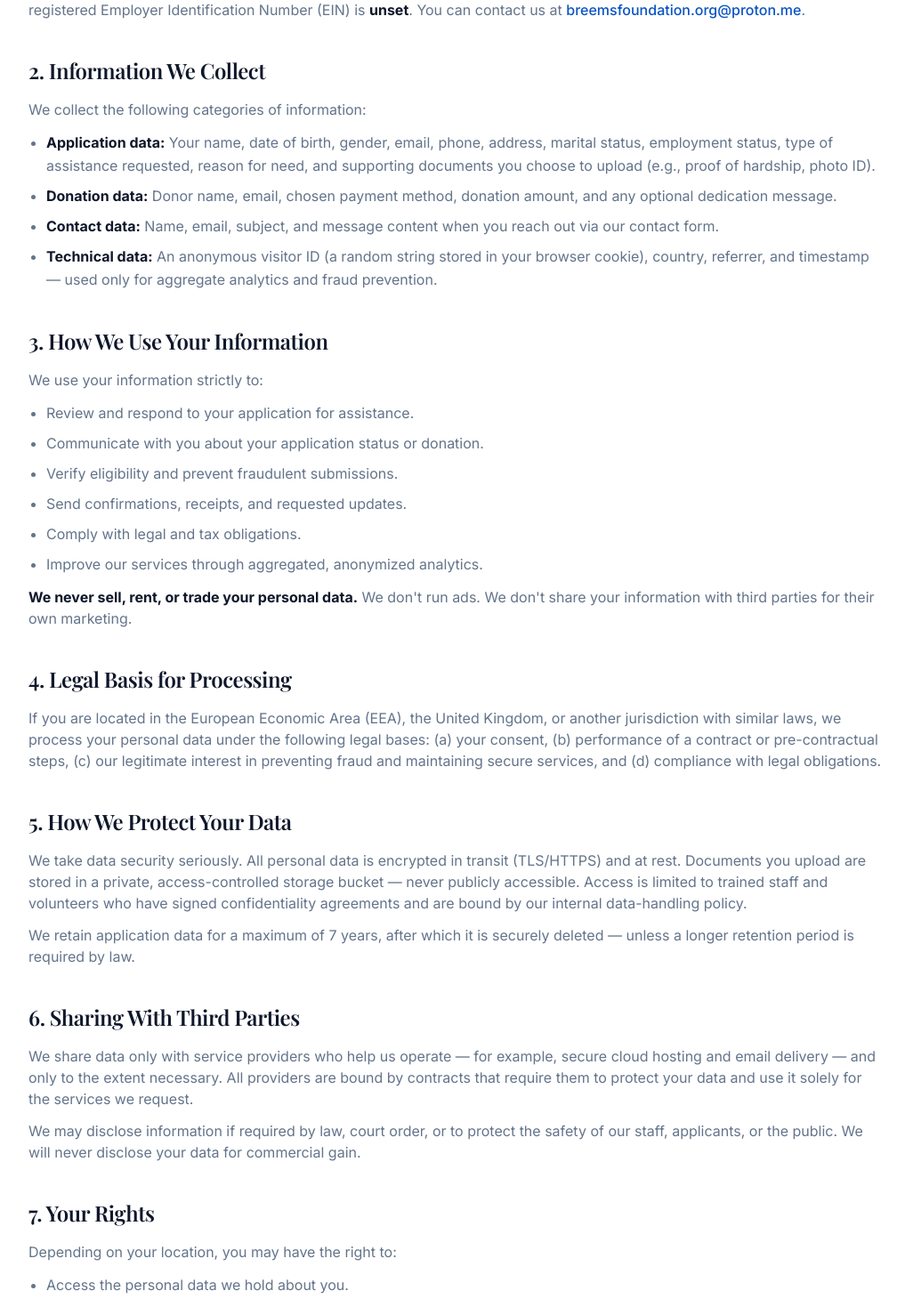
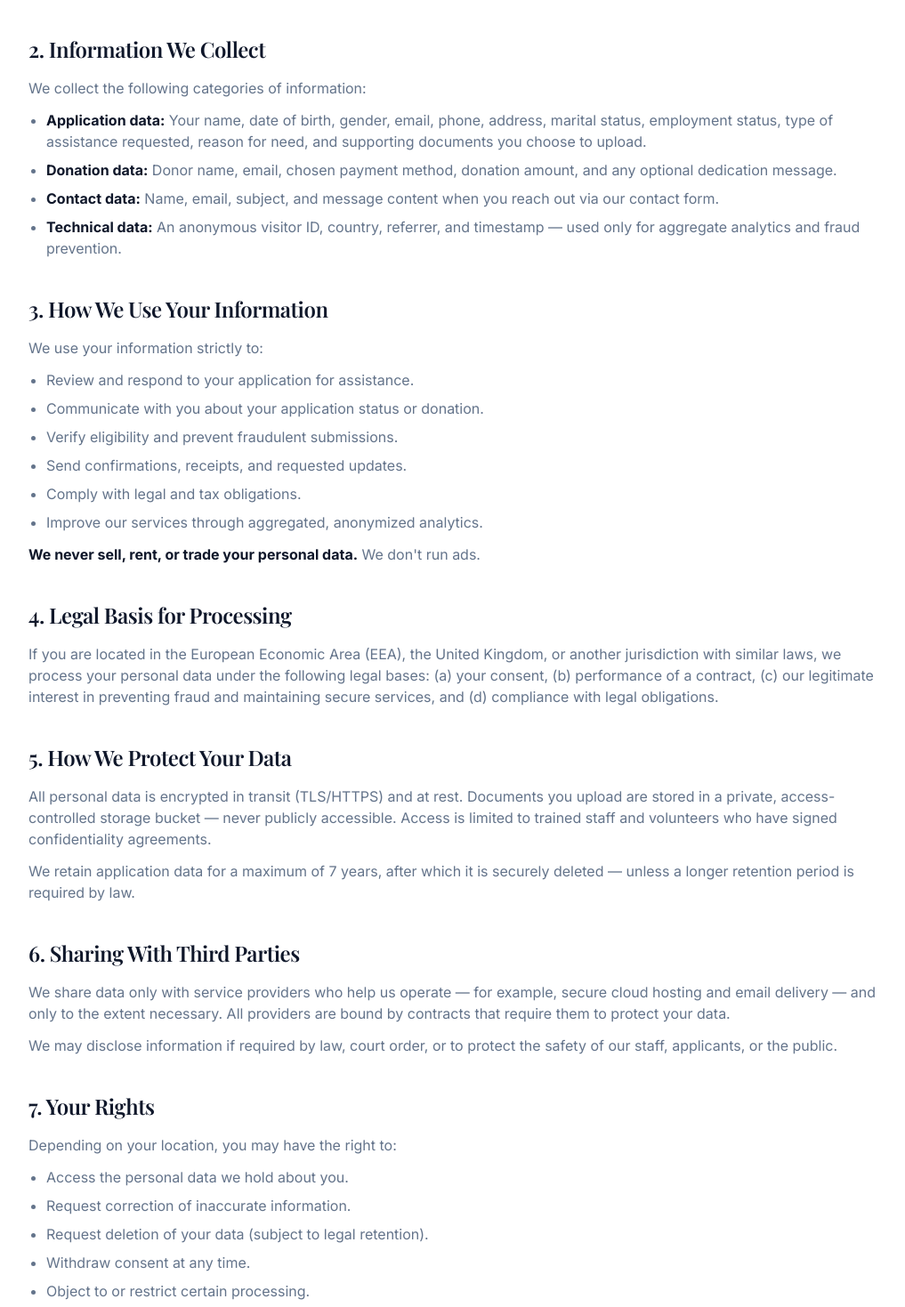
Before and after one commit to carterbreem/breemfoundation, a Next.js app: page /privacy in a window 1280 px wide. Shown: the part 880-2349 px from the top of the page at 89% size, without its empty margins (128-1145 px from the left). Built offline with nearby package versions, Linux system fonts and the light colour scheme; no server answers.

Commit message:
Update Privacy Policy page content and structure

```diff
--- a/app/privacy/page.tsx
+++ b/app/privacy/page.tsx
@@ -10,11 +10,23 @@ export const metadata: Metadata = {
   title: "Privacy Policy",
   description:
     "How Breem Foundation collects, uses, protects, and shares your personal information. Committed to your privacy and data security.",
+  keywords: [
+    "Breem Foundation privacy",
+    "charity privacy policy",
+    "data protection"
+  ],
   openGraph: {
     title: "Privacy Policy · Breem Foundation",
     description:
-      "Transparency about how we handle your data — because trust is earned."
-  }
+      "Transparency about how we handle your data — because trust is earned.",
+    type: "website"
+  },
+  twitter: {
+    card: "summary_large_image",
+    title: "Privacy Policy · Breem Foundation",
+    description: "Transparency about how we handle your data."
+  },
+  alternates: { canonical: "/privacy" }
 };
 
 const LAST_UPDATED = "January 2026";
@@ -22,7 +34,6 @@ const LAST_UPDATED = "January 2026";
 export default function PrivacyPage() {
   return (
     <>
-      {/* ── HERO ─────────────────────────────────────────── */}
       <section className="relative overflow-hidden bg-gradient-to-b from-white via-brand-50/30 to-white">
         <div className="absolute inset-0 bg-grid opacity-30" aria-hidden />
         <Container size="md" className="relative py-16 text-center lg:py-20">
@@ -53,7 +64,6 @@ export default function PrivacyPage() {
         </Container>
       </section>
 
-      {/* ── SUMMARY CARD ─────────────────────────────────── */}
       <section className="bg-white pb-8">
         <Container size="md">
           <FadeUp>
@@ -62,15 +72,15 @@ export default function PrivacyPage() {
                 <span className="flex h-11 w-11 shrink-0 items-center justify-center rounded-xl bg-brand-500 text-white shadow-glow">
                   <Lock className="h-5 w-5" />
                 </span>
-                <div>
+                <div className="min-w-0">
                   <h2 className="font-display text-lg font-semibold text-ink sm:text-xl">
                     The short version
                   </h2>
                   <ul className="mt-3 space-y-2 text-sm leading-relaxed text-ink-muted sm:text-base">
                     <li className="flex gap-2">
                       <span className="text-brand-500">•</span>
-                      We only collect what we need to process your
-                      application or donation.
+                      We only collect what we need to process your application
+                      or donation.
                     </li>
                     <li className="flex gap-2">
                       <span className="text-brand-500">•</span>
@@ -79,7 +89,7 @@ export default function PrivacyPage() {
                     <li className="flex gap-2">
                       <span className="text-brand-500">•</span>
                       Only trained staff and vetted volunteers can access
-                      applications — under signed confidentiality agreements.
+                      applications.
                     </li>
                     <li className="flex gap-2">
                       <span className="text-brand-500">•</span>
@@ -94,10 +104,9 @@ export default function PrivacyPage() {
         </Container>
       </section>
 
-      {/* ── FULL POLICY ──────────────────────────────────── */}
       <section className="section bg-white pt-8">
         <Container size="md">
-          <div className="prose-bf space-y-10">
+          <div className="space-y-10">
             <Section title="1. Who We Are">
               <p>
                 Breem Foundation (&ldquo;we,&rdquo; &ldquo;us,&rdquo; or
@@ -122,8 +131,7 @@ export default function PrivacyPage() {
                   <strong>Application data:</strong> Your name, date of birth,
                   gender, email, phone, address, marital status, employment
                   status, type of assistance requested, reason for need, and
-                  supporting documents you choose to upload (e.g., proof of
-                  hardship, photo ID).
+                  supporting documents you choose to upload.
                 </li>
                 <li>
                   <strong>Donation data:</strong> Donor name, email, chosen
@@ -135,8 +143,7 @@ export default function PrivacyPage() {
                   message content when you reach out via our contact form.
                 </li>
                 <li>
-                  <strong>Technical data:</strong> An anonymous visitor ID
-                  (a random string stored in your browser cookie), country,
+                  <strong>Technical data:</strong> An anonymous visitor ID, country,
                   referrer, and timestamp — used only for aggregate analytics
                   and fraud prevention.
                 </li>
@@ -155,8 +162,7 @@ export default function PrivacyPage() {
               </ul>
               <p className="mt-3">
                 <strong>We never sell, rent, or trade your personal data.</strong>{" "}
-                We don&apos;t run ads. We don&apos;t share your information
-                with third parties for their own marketing.
+                We don&apos;t run ads.
               </p>
             </Section>
 
@@ -165,22 +171,19 @@ export default function PrivacyPage() {
                 If you are located in the European Economic Area (EEA), the
                 United Kingdom, or another jurisdiction with similar laws, we
                 process your personal data under the following legal bases:
-                (a) your consent, (b) performance of a contract or
-                pre-contractual steps, (c) our legitimate interest in
-                preventing fraud and maintaining secure services, and (d)
-                compliance with legal obligations.
+                (a) your consent, (b) performance of a contract, (c) our
+                legitimate interest in preventing fraud and maintaining
+                secure services, and (d) compliance with legal obligations.
               </p>
             </Section>
 
             <Section title="5. How We Protect Your Data">
               <p>
-                We take data security seriously. All personal data is
-                encrypted in transit (TLS/HTTPS) and at rest. Documents you
-                upload are stored in a private, access-controlled storage
-                bucket — never publicly accessible. Access is limited to
-                trained staff and volunteers who have signed confidentiality
-                agreements and are bound by our internal data-handling
-                policy.
+                All personal data is encrypted in transit (TLS/HTTPS) and at
+                rest. Documents you upload are stored in a private,
+                access-controlled storage bucket — never publicly accessible.
+                Access is limited to trained staff and volunteers who have
+                signed confidentiality agreements.
               </p>
               <p>
                 We retain application data for a maximum of 7 years, after
@@ -194,13 +197,12 @@ export default function PrivacyPage() {
                 We share data only with service providers who help us operate
                 — for example, secure cloud hosting and email delivery — and
                 only to the extent necessary. All providers are bound by
-                contracts that require them to protect your data and use it
-                solely for the services we request.
+                contracts that require them to protect your data.
               </p>
               <p>
                 We may disclose information if required by law, court order,
                 or to protect the safety of our staff, applicants, or the
-                public. We will never disclose your data for commercial gain.
+                public.
               </p>
             </Section>
 
@@ -240,9 +242,7 @@ export default function PrivacyPage() {
               <p>
                 Our services are intended for adults 18 and older. If we
                 become aware that we have collected personal information from
-                a child under 13, we will delete it promptly. If you believe a
-                child has submitted information to us, please contact us
-                immediately.
+                a child under 13, we will delete it promptly.
               </p>
             </Section>
 
@@ -250,26 +250,23 @@ export default function PrivacyPage() {
               <p>
                 We may update this policy from time to time. When we do, we
                 will revise the &ldquo;Last updated&rdquo; date at the top of
-                this page and, for material changes, notify affected users
-                directly. Continued use of the site after changes constitutes
+                this page. Continued use of the site after changes constitutes
                 acceptance.
               </p>
             </Section>
 
             <Section title="11. Contact Us">
-              <p>
-                Questions about this policy? We&apos;re here to help.
-              </p>
+              <p>Questions about this policy? We&apos;re here to help.</p>
               <div className="mt-4 flex flex-col gap-3 rounded-xl border border-surface-border bg-surface-soft p-5 sm:flex-row sm:items-center sm:justify-between">
                 <div className="flex items-center gap-3">
                   <span className="flex h-10 w-10 items-center justify-center rounded-xl bg-brand-50 text-brand-600">
                     <Mail className="h-5 w-5" />
                   </span>
-                  <div>
+                  <div className="min-w-0">
                     <p className="text-xs font-semibold uppercase tracking-[0.14em] text-ink-muted">
                       Email
                     </p>
-                    <p className="text-sm font-medium text-ink">
+                    <p className="break-all text-sm font-medium text-ink">
                       {siteConfig.contactEmail}
                     </p>
                   </div>
@@ -285,7 +282,6 @@ export default function PrivacyPage() {
             </Section>
           </div>
 
-          {/* Bottom nav */}
           <div className="mt-16 border-t border-surface-border pt-8">
             <div className="flex flex-col items-center justify-between gap-4 sm:flex-row">
               <p className="text-sm text-ink-muted">
@@ -309,8 +305,6 @@ export default function PrivacyPage() {
   );
 }
 
-/* ── Reusable section ──────────────────────────────────── */
-
 function Section({
   title,
   children
@@ -323,7 +317,7 @@ function Section({
       <h2 className="font-display text-xl font-semibold text-ink sm:text-2xl">
         {title}
       </h2>
-      <div className="mt-4 space-y-3 text-sm leading-relaxed text-ink-muted sm:text-base [&_ul]:mt-3 [&_ul]:list-disc [&_ul]:space-y-2 [&_ul]:pl-5 [&_li]:leading-relaxed [&_strong]:text-ink">
+      <div className="mt-4 space-y-3 text-sm leading-relaxed text-ink-muted sm:text-base [&_ul]:mt-3 [&_ul]:list-disc [&_ul]:space-y-2 [&_ul]:pl-5 [&_strong]:text-ink">
         {children}
       </div>
     </div>
```
